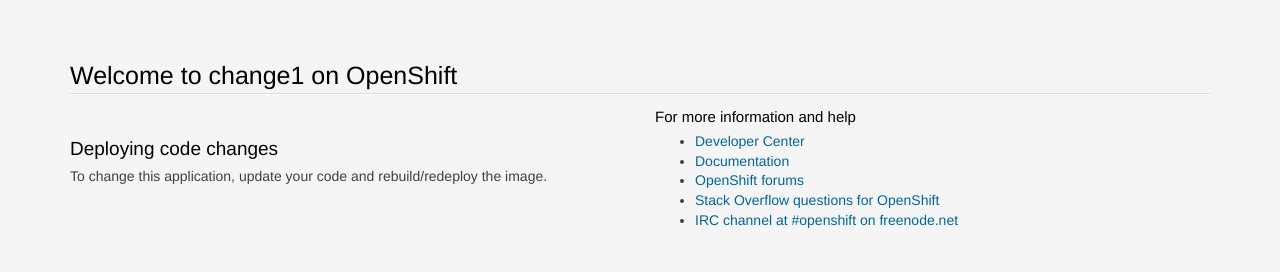
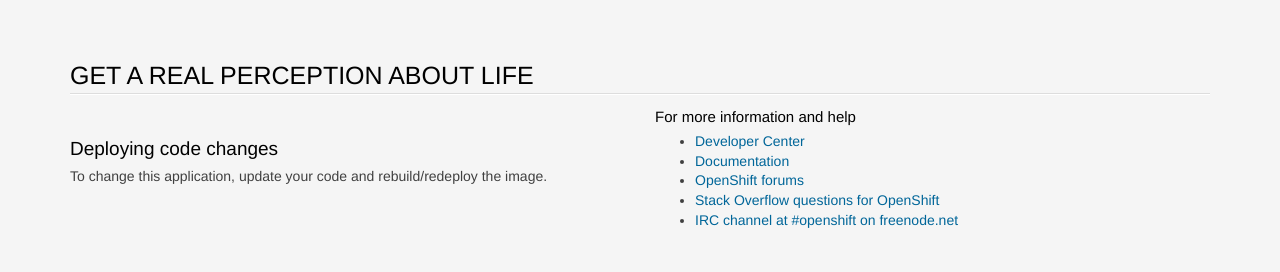
Before and after one commit to rvishwakarma825/test-html, a plain HTML site: page index.html in a window 1280 px wide. Shown: the top 272 px of the page. Drawn offline with Linux system fonts and the light colour scheme.

Commit message:
Update index.html

```diff
--- a/index.html
+++ b/index.html
@@ -205,7 +205,7 @@
 
  <section class='container'>
   <hgroup>
-    <h1>Welcome to change1 on OpenShift</h1>
+    <h1>GET A REAL PERCEPTION ABOUT LIFE</h1>
   </hgroup>
   <div class="row">
     <section class='col-xs-12 col-sm-6 col-md-6'>
```
